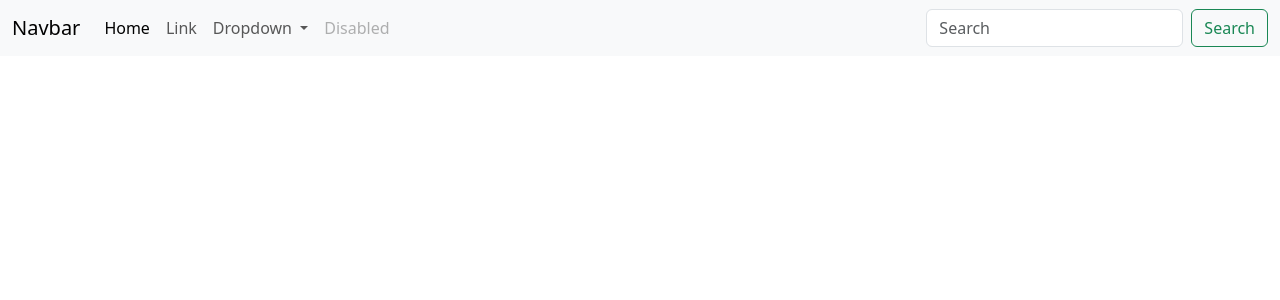
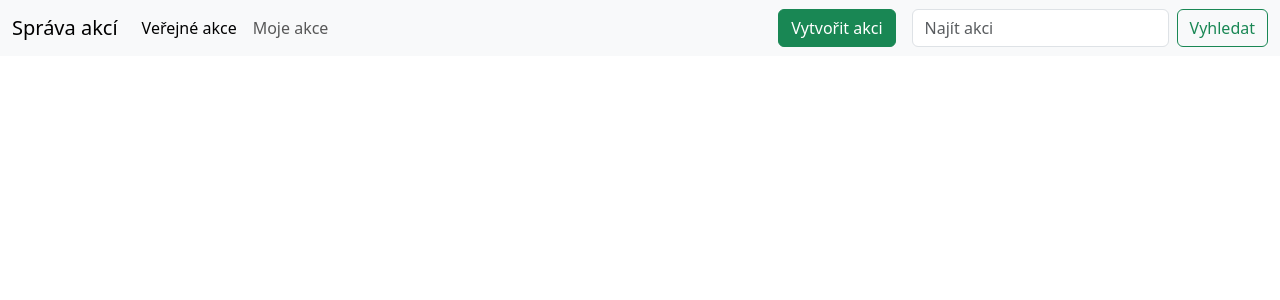
Before and after one commit to zpswi/zswi_eventplanner, a Django app: page / in a window 1280 px wide. Shown: the top 300 px of the page. Run offline with Django 5.2, Linux system fonts and the light colour scheme.

Commit message:
Style base

```diff
--- a/app/templates/app/base.html
+++ b/app/templates/app/base.html
@@ -3,48 +3,39 @@
   <head>
     <meta charset="utf-8">
     <meta name="viewport" content="width=device-width, initial-scale=1">
-    <title>{% block title %}My amazing site{% endblock %}</title>
+    <title>{% block title %}Aplikace - správa akcí{% endblock %}</title>
     <link href="https://cdn.jsdelivr.net/npm/bootstrap@5.3.3/dist/css/bootstrap.min.css" rel="stylesheet" integrity="sha384-QWTKZyjpPEjISv5WaRU9OFeRpok6YctnYmDr5pNlyT2bRjXh0JMhjY6hW+ALEwIH" crossorigin="anonymous">
   </head>
   <body>
     <nav class="navbar navbar-expand-lg bg-light">
         <div class="container-fluid">
-          <a class="navbar-brand" href="#">Navbar</a>
+          <a class="navbar-brand" href="#">Správa akcí</a>
           <button class="navbar-toggler" type="button" data-bs-toggle="collapse" data-bs-target="#navbarSupportedContent" aria-controls="navbarSupportedContent" aria-expanded="false" aria-label="Toggle navigation">
             <span class="navbar-toggler-icon"></span>
           </button>
           <div class="collapse navbar-collapse" id="navbarSupportedContent">
             <ul class="navbar-nav me-auto mb-2 mb-lg-0">
               <li class="nav-item">
-                <a class="nav-link active" aria-current="page" href="#">Home</a>
+                <a class="nav-link active" aria-current="page" href="#">Veřejné akce</a>
               </li>
               <li class="nav-item">
-                <a class="nav-link" href="#">Link</a>
+                <a class="nav-link" href="#">Moje akce</a>
               </li>
-              <li class="nav-item dropdown">
-                <a class="nav-link dropdown-toggle" href="#" role="button" data-bs-toggle="dropdown" aria-expanded="false">
-                  Dropdown
-                </a>
-                <ul class="dropdown-menu">
-                  <li><a class="dropdown-item" href="#">Action</a></li>
-                  <li><a class="dropdown-item" href="#">Another action</a></li>
-                  <li><hr class="dropdown-divider"></li>
-                  <li><a class="dropdown-item" href="#">Something else here</a></li>
-                </ul>
-              </li>
-              <li class="nav-item">
-                <a class="nav-link disabled">Disabled</a>
-              </li>
+
             </ul>
+
+            <button class="btn btn-success me-3 mb-3 mb-lg-0" type="submit">Vytvořit akci</button>
+
             <form class="d-flex" role="search">
-              <input class="form-control me-2" type="search" placeholder="Search" aria-label="Search">
-              <button class="btn btn-outline-success" type="submit">Search</button>
+              <input class="form-control me-2" type="search" placeholder="Najít akci" aria-label="Search">
+              <button class="btn btn-outline-success" type="submit">Vyhledat</button>
             </form>
           </div>
         </div>
       </nav>
 
-    <div id="content">
+    {% block contentFull %}{% endblock %}
+    <div id="content container">
         {% block content %}{% endblock %}
     </div>
 
```
